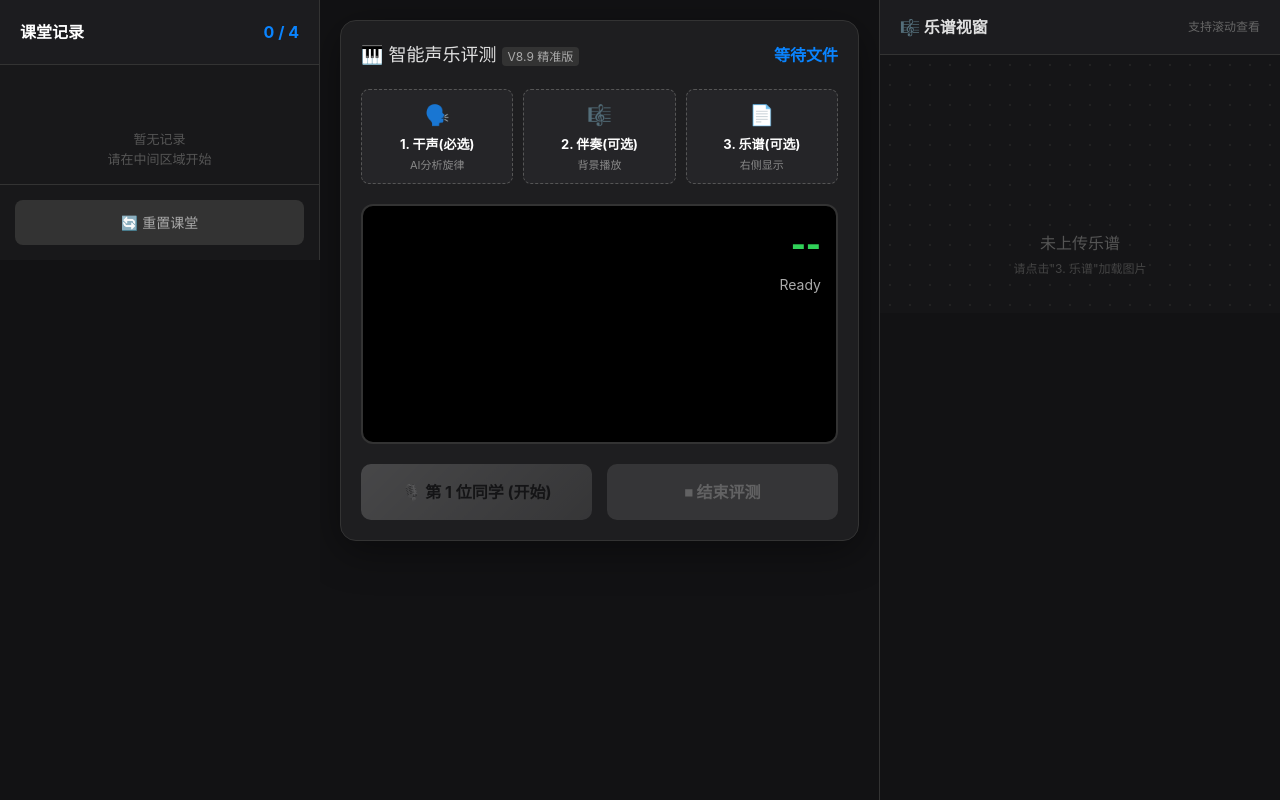
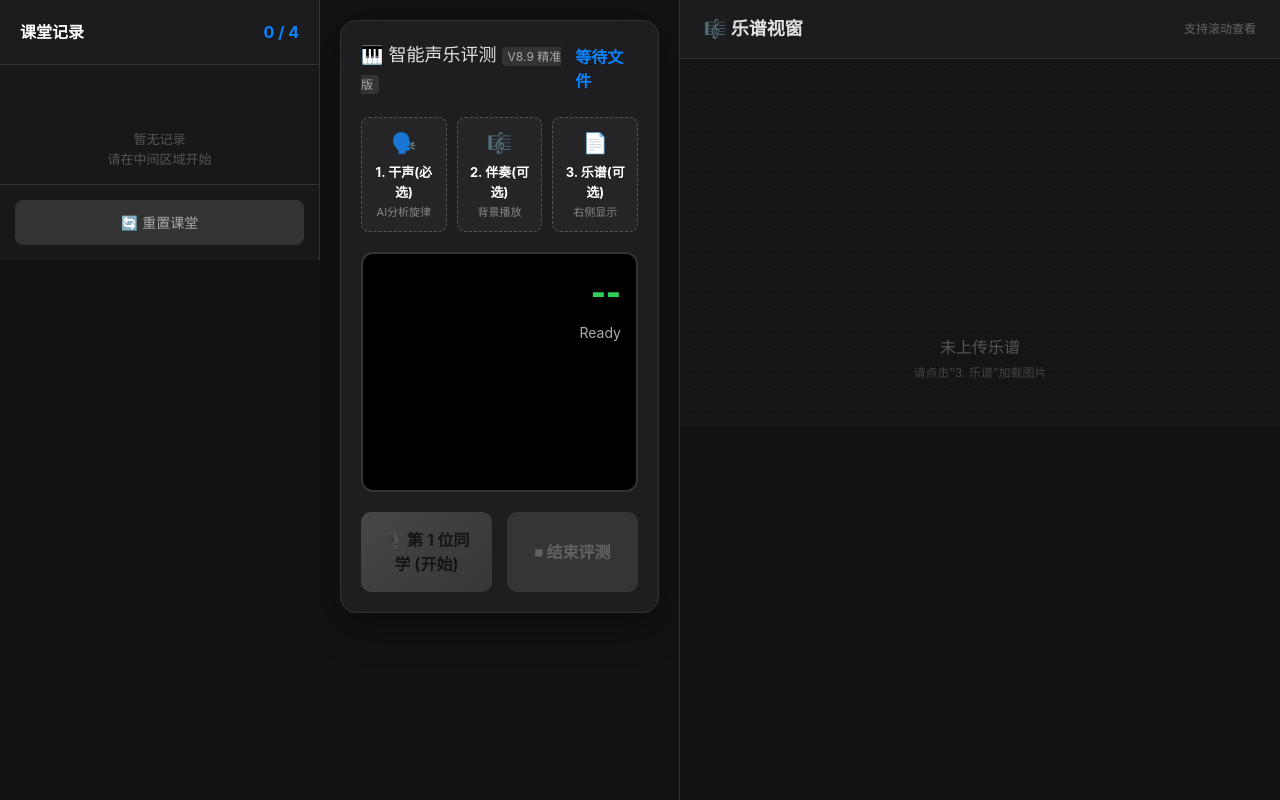
Before and after one commit to 125211182/-singsong, a Next.js app: page / in a window 1280 px wide. Built offline with nearby package versions, Linux system fonts and the light colour scheme.

Commit message:
feat: 扩大乐谱视窗显示比例，提升可读性
- 右侧乐谱视窗宽度从400px增加到600px（+50%）
- 增加乐谱视窗内边距从10px到20px
- 增加标题字号和内边距，提升视觉体验

```diff
--- a/src/app/page.tsx
+++ b/src/app/page.tsx
@@ -950,12 +950,12 @@ export default function Home() {
       </div>
 
       {/* 右侧：乐谱视窗 */}
-      <div className="flex h-full w-[400px] shrink-0 flex-col bg-[#151517]">
-        <div className="border-b border-[#333] bg-[#1c1c1f] px-5 py-[15px] flex items-center justify-between">
-          <span className="font-bold">🎼 乐谱视窗</span>
+      <div className="flex h-full w-[600px] shrink-0 flex-col bg-[#151517]">
+        <div className="border-b border-[#333] bg-[#1c1c1f] px-6 py-[15px] flex items-center justify-between">
+          <span className="font-bold text-lg">🎼 乐谱视窗</span>
           <span className="text-[12px] text-[#666]">支持滚动查看</span>
         </div>
-        <div className="flex-1 overflow-y-auto p-[10px]" style={{ backgroundImage: 'radial-gradient(#222 1px, transparent 1px)', backgroundSize: '20px 20px' }}>
+        <div className="flex-1 overflow-y-auto p-[20px]" style={{ backgroundImage: 'radial-gradient(#222 1px, transparent 1px)', backgroundSize: '20px 20px' }}>
           {scoreImage ? (
             <img src={scoreImage} alt="Sheet Music" className="w-full rounded-lg shadow-[0_4px_10px_rgba(0,0,0,0.5)]" />
           ) : (
```
Also changed, not shown: 1 other file (tests, documents, lock files or other folders).
